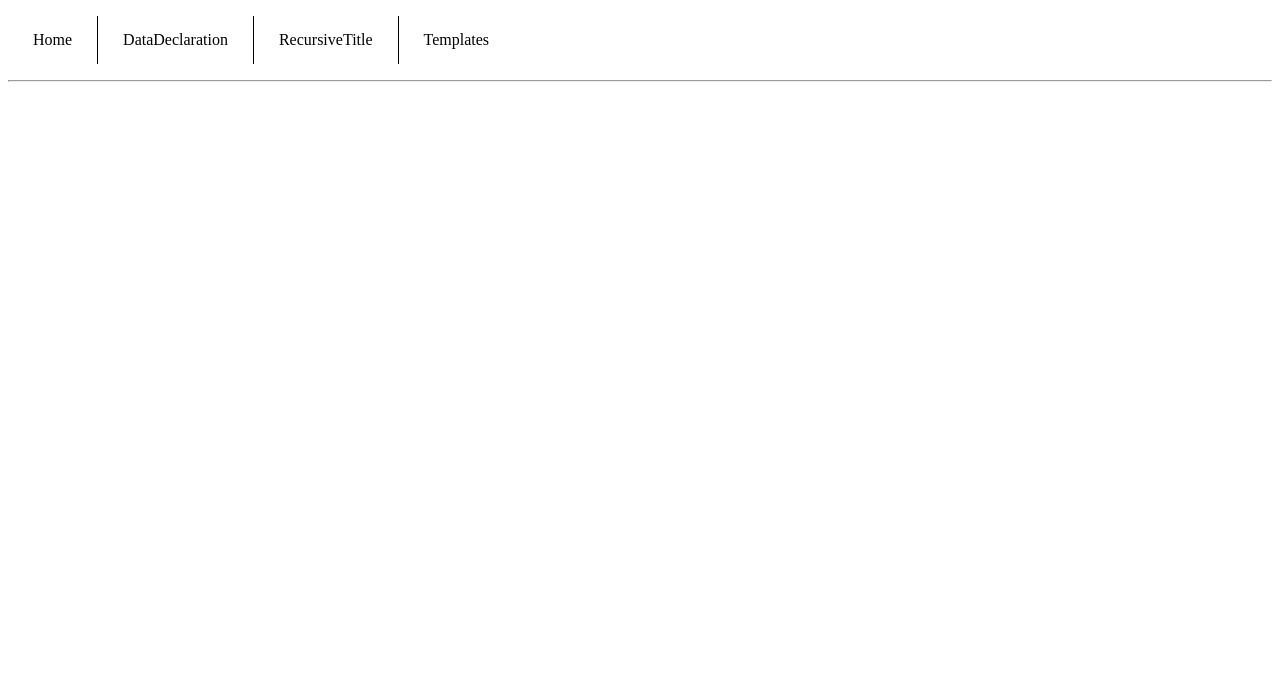
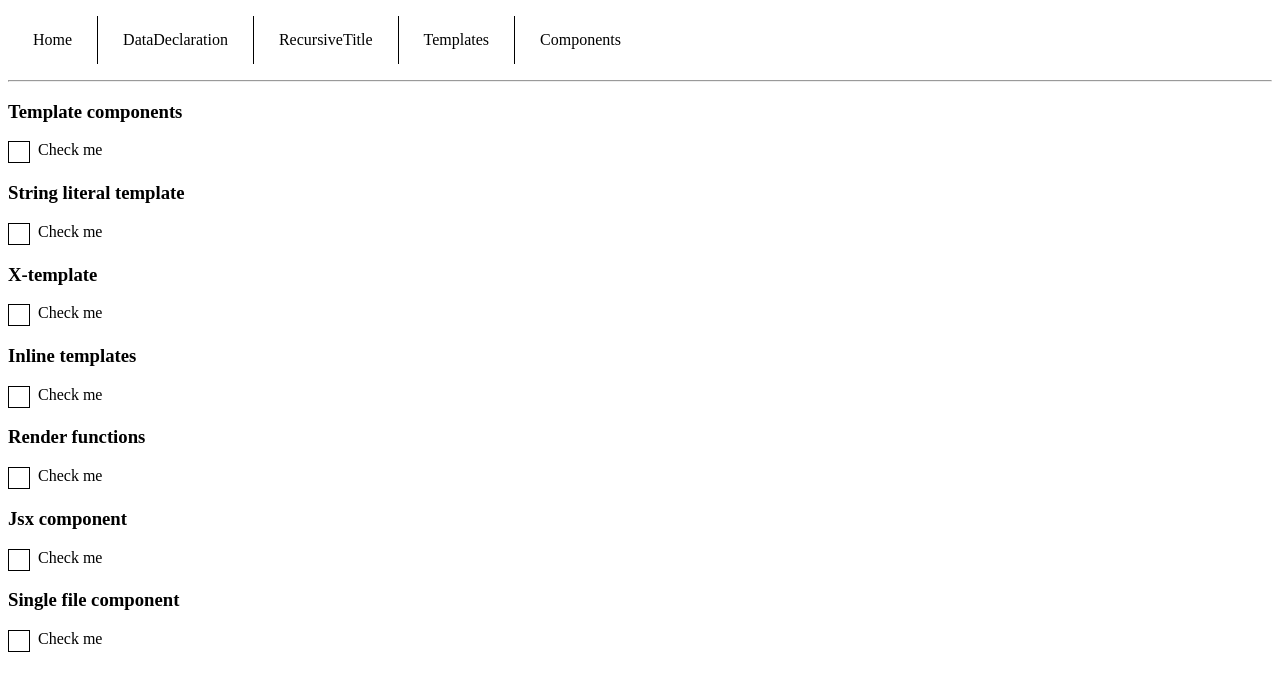
Before and after one commit to maximAlekseev/st-js-vue-presentation-demo, a Vue app: page /components in a window 1280 px wide. Shown: the top 682 px of the page. Built offline with nearby package versions, Linux system fonts and the light colour scheme.

Commit message:
+ added example demo routing, + components declarations

```diff
--- a/public/index.html
+++ b/public/index.html
@@ -11,6 +11,12 @@
     <noscript>
       <strong>We're sorry but st-js-vue-presentation-demo doesn't work properly without JavaScript enabled. Please enable it to continue.</strong>
     </noscript>
+    <script type="text/x-template" id="checkbox-template">
+      <div class="checkbox-wrapper" @click="check">
+        <div :class="{ checkbox: true, checked: checked }"></div>
+        <div class="title">{{title}}</div>
+      </div>
+    </script>
     <div id="app"></div>
     <!-- built files will be auto injected -->
   </body>
--- a/src/App.vue
+++ b/src/App.vue
@@ -16,6 +16,6 @@
   }
 </script>
 
-<style>
-
+<style lang="scss">
+  @import "./assets/style.scss";
 </style>
--- /dev/null
+++ b/src/assets/style.scss
@@ -0,0 +1,20 @@
+.checkbox-wrapper {
+  position: relative;
+  height: 22px;
+
+  .checkbox {
+    width: 20px;
+    height: 20px;
+    border: 1px solid black;
+    position: absolute;
+  }
+
+  .checked {
+    background-color: black;
+  }
+
+  .title {
+    margin-left: 30px;
+    cursor: pointer;
+  }
+}
--- /dev/null
+++ b/src/components/CheckboxSFC.vue
@@ -0,0 +1,21 @@
+<template>
+    <div class="checkbox-wrapper" @click="check">
+        <div :class="{ checkbox: true, checked: checked }"></div>
+        <div class="title">{{title}}</div>
+    </div>
+</template>
+<script>
+    export default {
+        data() {
+            return {
+                checked: false,
+                title: 'Check me'
+            }
+        },
+        methods: {
+            check() {
+                this.checked = !this.checked;
+            }
+        }
+    }
+</script>
--- /dev/null
+++ b/src/components/Components.vue
@@ -0,0 +1,37 @@
+<template>
+    <div>
+        <h3>Template components</h3>
+        <my-checkbox-string />
+        <h3>String literal template</h3>
+        <my-checkbox-literal />
+        <h3>X-template</h3>
+        <my-checkbox-x-template />
+        <h3>Inline templates</h3>
+        <my-checkbox-inline inline-template>
+            <div class="checkbox-wrapper" @click="check">
+                <div :class="{ checkbox: true, checked: checked }"></div>
+                <div class="title">{{title}}</div>
+            </div>
+        </my-checkbox-inline>
+        <h3>Render functions</h3>
+        <my-checkbox-render-func />
+        <h3>Jsx component</h3>
+        <my-checkbox-jsx />
+        <h3>Single file component</h3>
+        <CheckboxSFC />
+    </div>
+</template>
+
+<script>
+    import CheckboxSFC from './CheckboxSFC'
+    export default {
+        name: "Components",
+        components: {
+            CheckboxSFC
+        }
+    }
+</script>
+
+<style scoped>
+
+</style>
--- a/src/components/Menu.vue
+++ b/src/components/Menu.vue
@@ -5,6 +5,7 @@
             <router-link tag="li" :to="{ path: '/data' }">DataDeclaration</router-link>
             <router-link tag="li" :to="{ path: '/recursive' }">RecursiveTitle</router-link>
             <router-link tag="li" :to="{ path: '/templates' }">Templates</router-link>
+            <router-link tag="li" :to="{ path: '/components' }">Components</router-link>
         </ul>
     </div>
 </template>
--- a/src/components/Templates.vue
+++ b/src/components/Templates.vue
@@ -1,5 +1,6 @@
 <template>
     <div>
+        <h3>Template components require Runtime compiler enabled in vue.config.js</h3>
         <template-component />
     </div>
 </template>
--- a/src/main.js
+++ b/src/main.js
@@ -5,7 +5,133 @@ import { router } from './router'
 Vue.config.productionTip = false
 
 Vue.component('template-component', {
-  template: '<div style="padding: 20px; border: 1px solid blue;">Template component</div>'
+  template: '<div style.scss="padding: 20px; border: 1px solid blue;">Template component</div>'
+});
+
+// example of template components (global declaration)
+
+Vue.component('my-checkbox-string', {
+  template: `<div class="checkbox-wrapper" @click="check"><div :class="{ checkbox: true, checked: checked }"></div><div class="title">{{ title }}</div></div>`,
+  data() {
+    return {
+      checked: false,
+      title: 'Check me'
+    }
+  },
+  methods: {
+    check() {
+      this.checked = !this.checked;
+    }
+  }
+});
+
+Vue.component('my-checkbox-literal', {
+  template: `<div class="checkbox-wrapper" @click="check">
+			   <div :class="{ checkbox: true, checked: checked }"></div>
+			   <div class="title">{{ title }}</div>
+			</div>`,
+  data() {
+    return {
+      checked: false,
+      title: 'Check me'
+    }
+  },
+  methods: {
+    check() {
+      this.checked = !this.checked;
+    }
+  }
+});
+
+Vue.component('my-checkbox-x-template', {
+  template: '#checkbox-template',
+  data() {
+    return {
+      checked: false,
+      title: 'Check me'
+    }
+  },
+  methods: {
+    check() {
+      this.checked = !this.checked;
+    }
+  }
+});
+
+Vue.component('my-checkbox-inline', {
+  data() {
+    return {
+      checked: false,
+      title: 'Check me'
+    }
+  },
+  methods: {
+    check() {
+      this.checked = !this.checked;
+    }
+  }
+});
+
+Vue.component('my-checkbox-render-func', {
+  data() {
+    return {
+      checked: false,
+      title: 'Check me'
+    }
+  },
+  methods: {
+    check() {
+      this.checked = !this.checked;
+    }
+  },
+  render(createElement) {
+    return createElement(
+        'div', {
+          attrs: {
+            'class': 'checkbox-wrapper'
+          },
+          on: {
+            click: this.check
+          }
+        }, [
+          createElement(
+              'div', {
+                'class': {
+                  checkbox: true,
+                  checked: this.checked
+                }
+              }
+          ),
+          createElement(
+              'div', {
+                attrs: {
+                  'class': 'title'
+                }
+              }, [this.title]
+          )
+        ]
+    );
+  }
+});
+
+Vue.component('my-checkbox-jsx', {
+  data() {
+    return {
+      checked: false,
+      title: 'Check me'
+    }
+  },
+  methods: {
+    check() {
+      this.checked = !this.checked;
+    }
+  },
+  render() {
+    return <div class="checkbox-wrapper" onClick={ this.check }>
+      <div class={{ checkbox: true, checked: this.checked }}></div>
+      <div class="title">{ this.title }</div>
+    </div>
+  }
 });
 
 // mounting Vue instance with $mount method (delay is possible)
@@ -19,8 +145,11 @@ new Vue({
 
 // new Vue({
 //   el: '#app',
+//   router,
 //   render: h => h(App),
 // })
+
+// basic explanation of Vue reactivity system
 
 // declaring root-level reactive props (is it?)
 
--- a/src/router/routes.js
+++ b/src/router/routes.js
@@ -2,10 +2,12 @@ import Home from '../components/Home'
 import DataDeclaration from '../components/DataDeclaration'
 import RecursiveTitle from '../components/RecursiveTitle'
 import Templates from '../components/Templates'
+import Components from '../components/Components'
 
 export default [
     { path: '/', component: Home },
     { path: '/data', component: DataDeclaration },
     { path: '/recursive', component: RecursiveTitle },
-    { path: '/templates', component: Templates }
+    { path: '/templates', component: Templates },
+    { path: '/components', component: Components }
 ]
```
Also changed, not shown: src/assets/logo.png (deleted).
